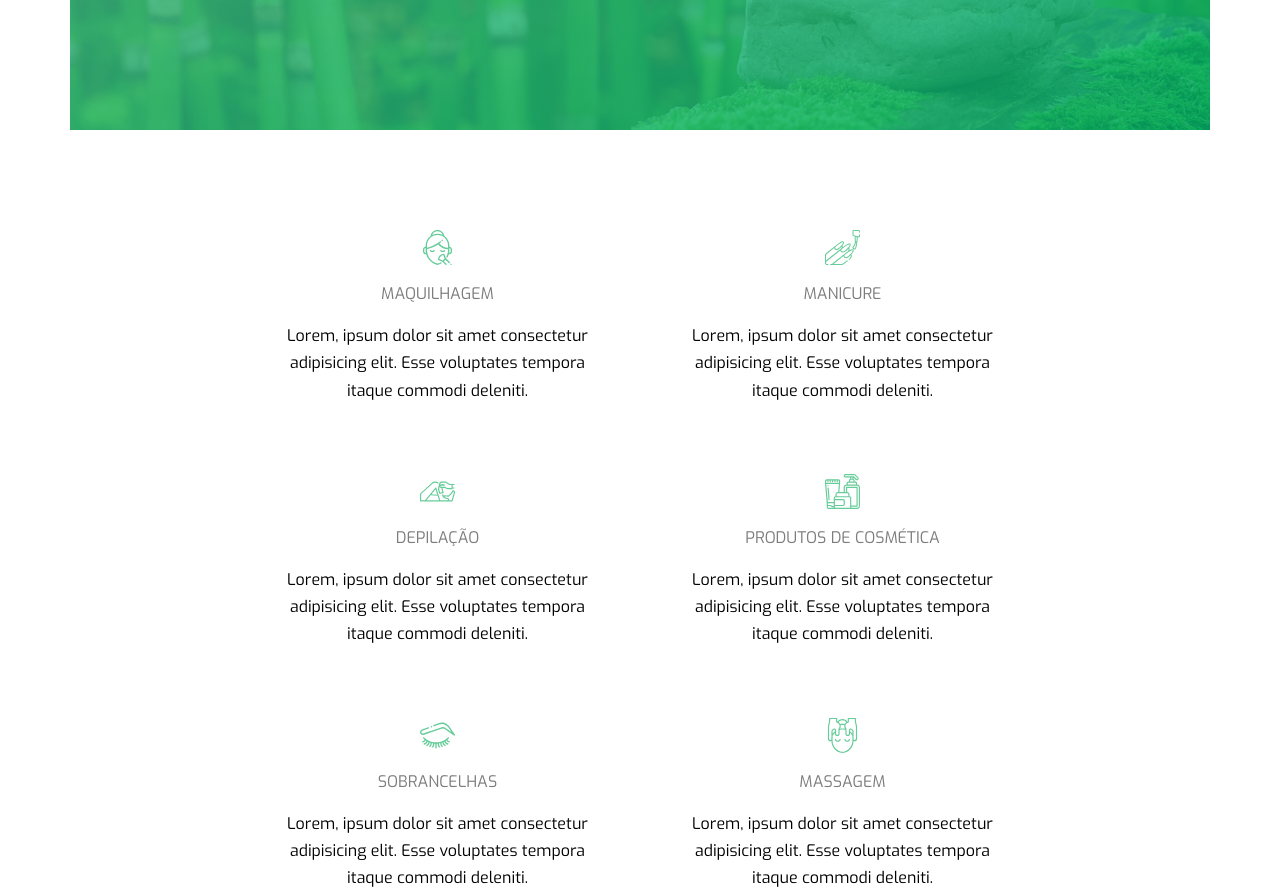
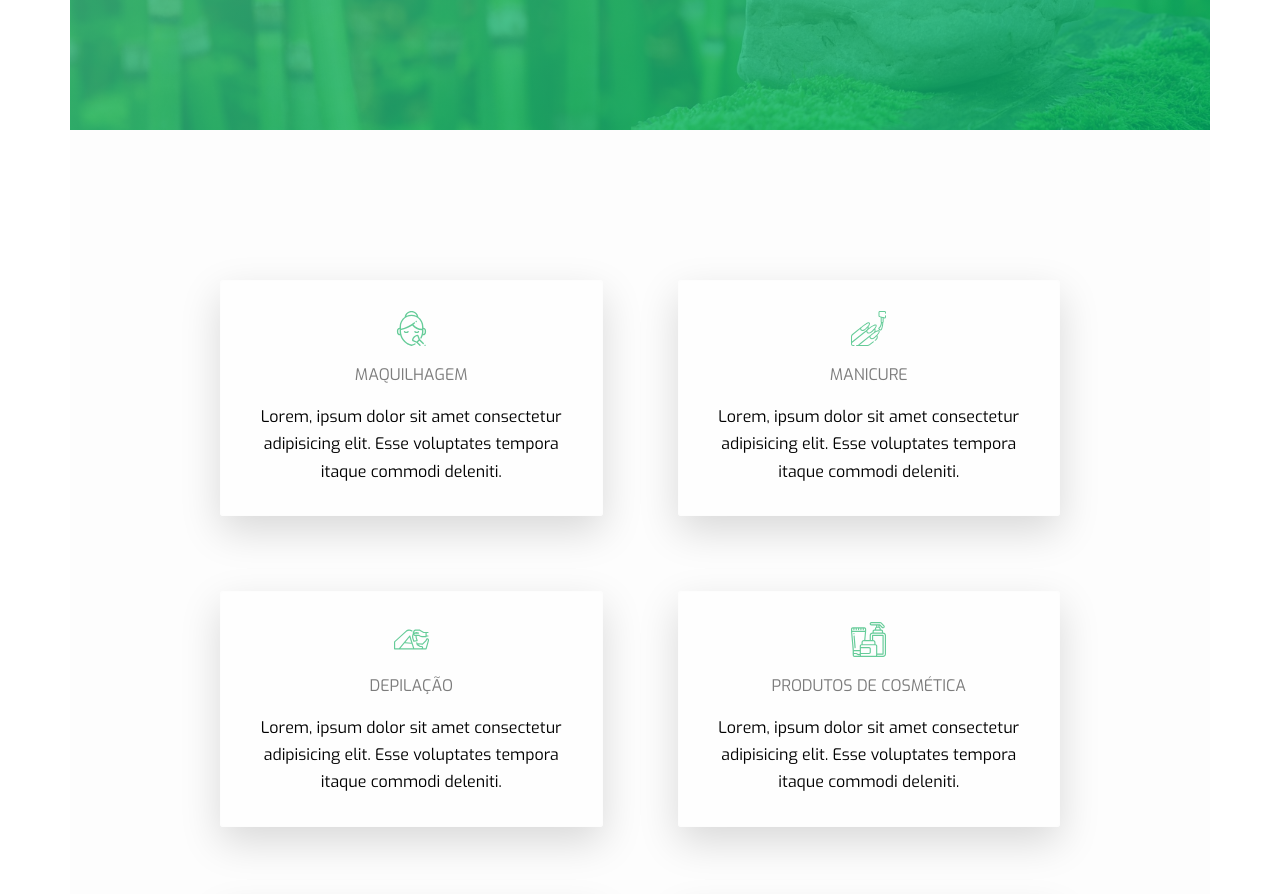
Before and after one commit to ricardoesteves78/corpoealma, a website: page index.html in a window 1280 px wide. Shown: the part 540-1434 px from the top of the page. Drawn offline with Linux system fonts and the light colour scheme.

Commit message:
Add files via upload

```diff
--- a/css/main.css
+++ b/css/main.css
@@ -145,6 +145,14 @@ body {
   color: #ffff;
 }
 
+.container {
+  display: -ms-grid;
+  display: grid;
+  -ms-grid-columns: [ini-lat-esq] minmax(6rem, 1fr) [fim-lat-esq ini-centro] ([col-start] minmax(min-content, 14rem) [col-end])[8] [fim-centro ini-lat-dir] minmax(6rem, 1fr) [fim-lat-dir];
+      grid-template-columns: [ini-lat-esq] minmax(6rem, 1fr) [fim-lat-esq ini-centro] repeat(8, [col-start] minmax(-webkit-min-content, 14rem) [col-end]) [fim-centro ini-lat-dir] minmax(6rem, 1fr) [fim-lat-dir];
+      grid-template-columns: [ini-lat-esq] minmax(6rem, 1fr) [fim-lat-esq ini-centro] repeat(8, [col-start] minmax(min-content, 14rem) [col-end]) [fim-centro ini-lat-dir] minmax(6rem, 1fr) [fim-lat-dir];
+}
+
 body {
   font-family: 'Exo', sans-serif;
   font-weight: 400;
@@ -218,14 +226,14 @@ body {
 }
 
 .servicos {
+  grid-column: 1 / -1;
   display: -ms-grid;
   display: grid;
   -ms-grid-columns: (minmax(25rem, 1fr))[auto-fit];
       grid-template-columns: repeat(auto-fit, minmax(25rem, 1fr));
-  grid-gap: 7rem;
-  margin: 10rem 20rem;
-  -ms-grid-column-align: center;
-      justify-self: center;
+  grid-gap: 7.5rem;
+  padding: 15rem;
+  background-color: #fdfdfd;
 }
 
 .servico {
@@ -239,6 +247,12 @@ body {
   -webkit-box-align: center;
       -ms-flex-align: center;
           align-items: center;
+  border: solid 1px #fdfdfd;
+  padding: 3rem;
+  -webkit-box-shadow: 0 1.5rem 4rem rgba(0, 0, 0, 0.15);
+          box-shadow: 0 1.5rem 4rem rgba(0, 0, 0, 0.15);
+  background-color: rgba(255, 255, 255, 0.8);
+  border-radius: 3px;
 }
 
 .servico__imagem {
@@ -263,6 +277,7 @@ body {
   background-image: linear-gradient(to bottom right, rgba(102, 204, 153, 0.8), rgba(0, 177, 106, 0.8)), url(../img/zen-back.jpg);
   background-size: cover;
   background-position: top;
+  grid-column: ini-lat-esq / fim-lat-dir;
   display: -webkit-box;
   display: -ms-flexbox;
   display: flex;
```
